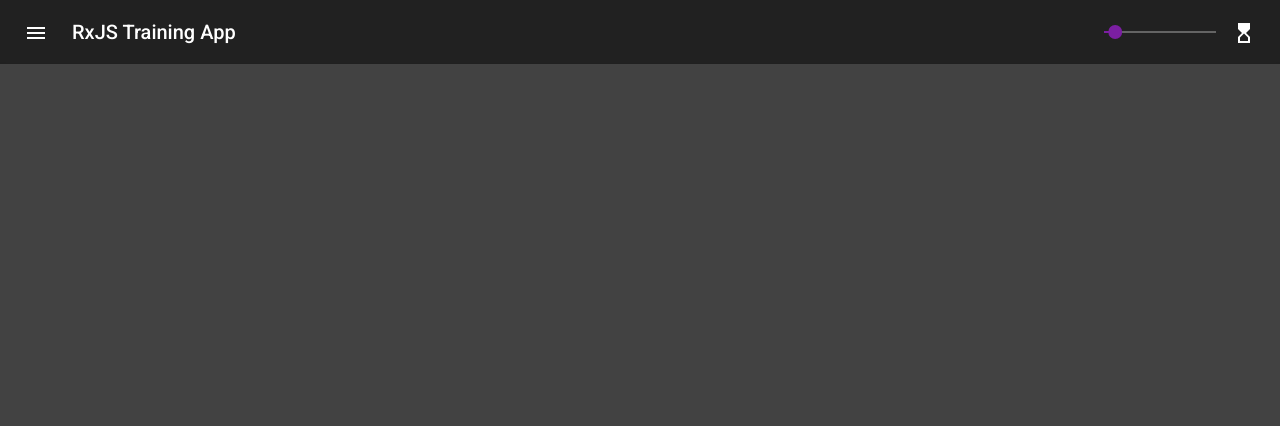
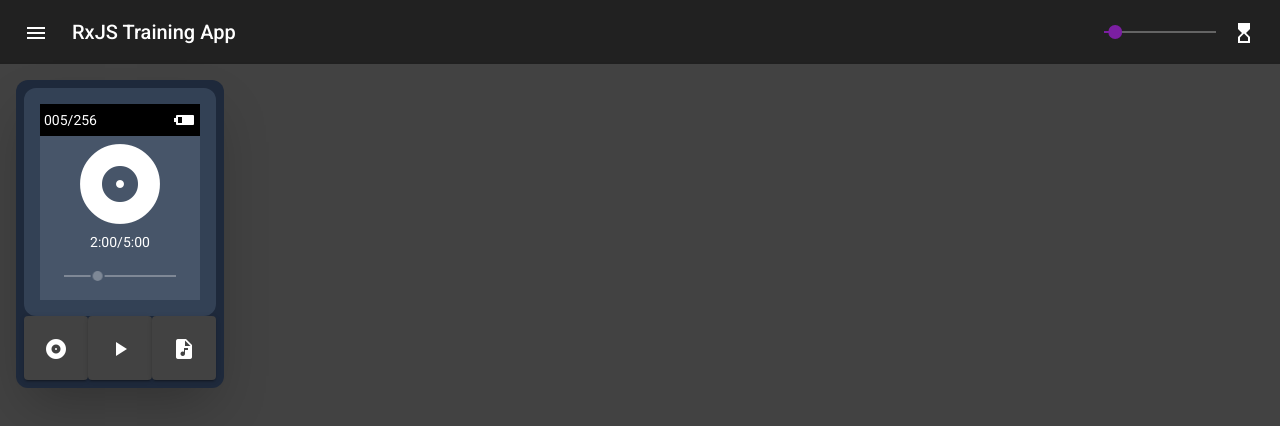
Before and after one commit to MrGoropeza/rxjs-training, an Angular app: page /music-player in a window 1280 px wide. Before the commit this address led to /. Shown: the top 426 px of the page. Built offline with nearby package versions, Linux system fonts and the light colour scheme.

Commit message:
feat: add layout music player

```diff
--- a/src/app/app-routing.module.ts
+++ b/src/app/app-routing.module.ts
@@ -1,7 +1,15 @@
 import { NgModule } from "@angular/core";
 import { RouterModule, Routes } from "@angular/router";
 
-const routes: Routes = [];
+const routes: Routes = [
+  {
+    path: "music-player",
+    loadChildren: () =>
+      import("./music-player/music-player.module").then(
+        (m) => m.MusicPlayerModule
+      ),
+  },
+];
 
 @NgModule({
   imports: [RouterModule.forRoot(routes)],
--- /dev/null
+++ b/src/app/music-player/music-player-routing.module.ts
@@ -0,0 +1,11 @@
+import { NgModule } from "@angular/core";
+import { RouterModule, Routes } from "@angular/router";
+import { MusicPlayerComponent } from "./music-player.component";
+
+const routes: Routes = [{ path: "", component: MusicPlayerComponent }];
+
+@NgModule({
+  imports: [RouterModule.forChild(routes)],
+  exports: [RouterModule],
+})
+export class MusicPlayerRoutingModule {}
--- /dev/null
+++ b/src/app/music-player/music-player.component.html
@@ -0,0 +1,24 @@
+<div class="max-w-max rounded-xl bg-slate-800 p-2 shadow-2xl">
+  <div
+    class="box-border flex flex-col items-center rounded-xl border-[1rem] border-slate-700 bg-slate-600"
+  >
+    <div class="flex w-full items-center justify-between bg-black p-1">
+      <span>005/256</span>
+      <mat-icon class="-rotate-90">battery_5_bar</mat-icon>
+    </div>
+    <mat-icon class="playing">album</mat-icon>
+
+    <span>2:00/5:00</span>
+    <mat-slider [disabled]="true" [value]="30" color="accent"></mat-slider>
+  </div>
+
+  <button mat-raised-button class="aspect-square">
+    <mat-icon>album</mat-icon>
+  </button>
+  <button mat-raised-button class="aspect-square">
+    <mat-icon>play_arrow</mat-icon>
+  </button>
+  <button mat-raised-button class="aspect-square">
+    <mat-icon>audio_file</mat-icon>
+  </button>
+</div>
--- /dev/null
+++ b/src/app/music-player/music-player.component.scss
@@ -0,0 +1,3 @@
+.mat-icon.playing {
+  @apply h-auto w-auto text-8xl;
+}
--- /dev/null
+++ b/src/app/music-player/music-player.component.ts
@@ -0,0 +1,15 @@
+import { Component, OnInit } from "@angular/core";
+
+@Component({
+  selector: "app-music-player",
+  templateUrl: "./music-player.component.html",
+  styleUrls: ["./music-player.component.scss"]
+})
+export class MusicPlayerComponent implements OnInit {
+
+  constructor() { }
+
+  ngOnInit(): void {
+  }
+
+}
--- a/src/app/shared/utils/menu.config.ts
+++ b/src/app/shared/utils/menu.config.ts
@@ -4,4 +4,9 @@ export interface MenuItem {
   children?: MenuItem[];
 }
 
-export const MENU_CONFIG: MenuItem[] = [];
+export const MENU_CONFIG: MenuItem[] = [
+  {
+    name: "Music Player",
+    routerLink: "music-player",
+  },
+];
```
Also changed, not shown: src/app/music-player/music-player.module.ts (added, +25 -0 lines).
